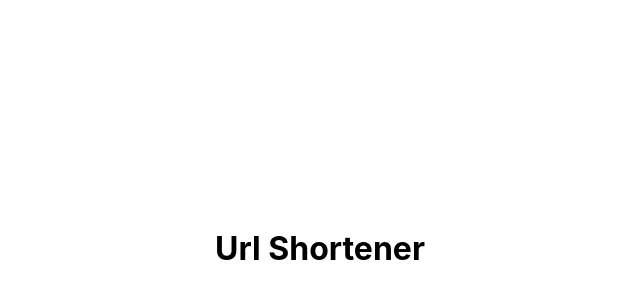
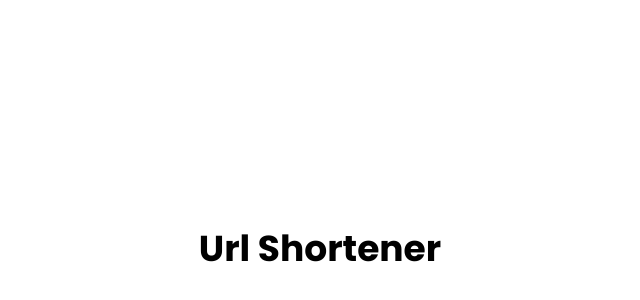
Before and after one commit to codedpills/shortly-nextjs, a Next.js app: page / in a window 1280 px wide. Shown: the part 152-452 px from the top of the page, without its empty margins (320-960 px from the left). Built offline with nearby package versions, Linux system fonts and the light colour scheme.

Commit message:
add global styles

```diff
--- a/styles/globals.scss
+++ b/styles/globals.scss
@@ -1,13 +1,34 @@
+@import url('https://fonts.googleapis.com/css2?family=Poppins:wght@500;700&display=swap');
+@import './variables';
+@import './mixins';
+
+//custom buttons
+.btn-custom-primary-large {
+  @include make-button($custom-primary-cyan, 'large', 'solid');
+  @include make-button-hover($custom-primary-cyan);
+  @include make-button-active($custom-neutral-verydarkviolet);
+}
+.btn-custom-primary-normal {
+  @include make-button($custom-primary-cyan, 'normal', 'solid');
+  @include make-button-hover($custom-primary-cyan);
+  @include make-button-active($custom-neutral-verydarkviolet);
+}
+.btn-custom-primary-normal {
+  @include make-button($custom-primary-cyan, 'small', 'solid');
+  @include make-button-hover($custom-primary-cyan);
+  @include make-button-active($custom-neutral-verydarkviolet);
+}
+
 html,
 body {
   padding: 0;
   margin: 0;
-  font-family: -apple-system, BlinkMacSystemFont, Segoe UI, Roboto, Oxygen,
-    Ubuntu, Cantarell, Fira Sans, Droid Sans, Helvetica Neue, sans-serif;
+  font-family: 'Poppins', sans-serif;;
+  font-size: 18px;
 }
 
 a {
-  color: inherit;
+  color: $custom-primary-cyan;
   text-decoration: none;
 }
 
```
